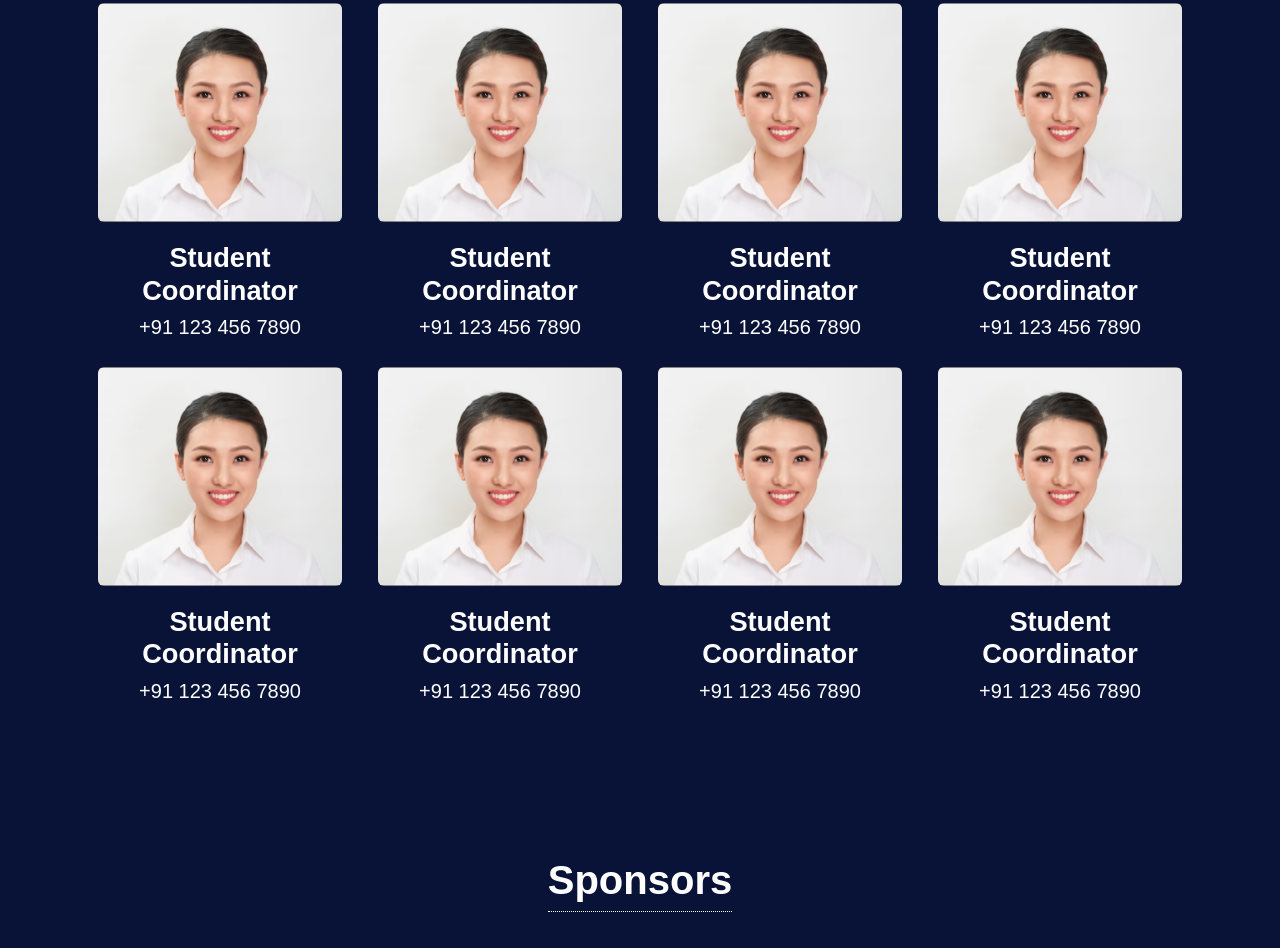
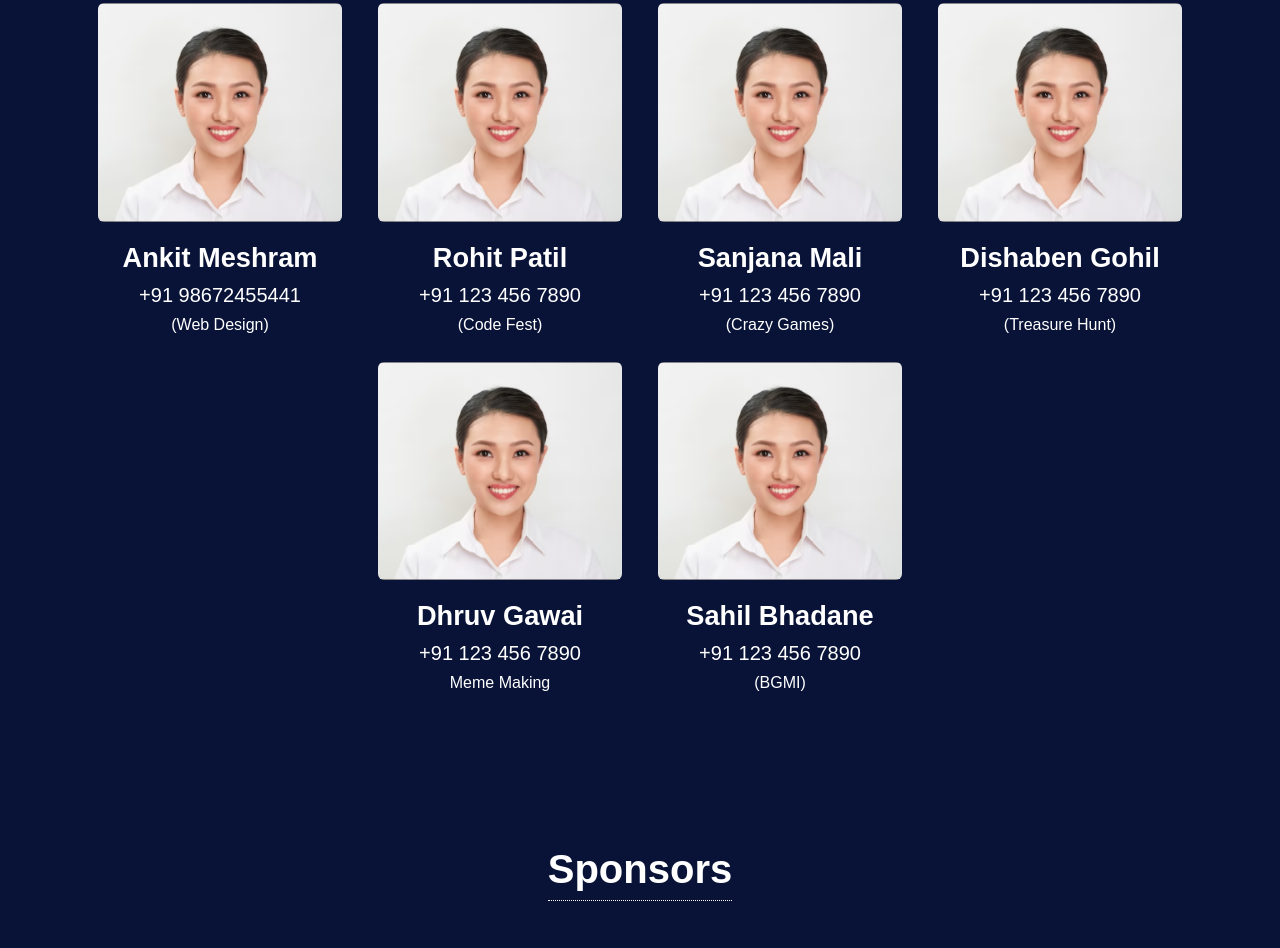
Before and after one commit to ankitdmeshram/ascend-tech-fest, a plain HTML site: page index.html in a window 1280 px wide. Shown: the part 2866-3814 px from the top of the page. Drawn offline with nearby package versions, Linux system fonts and the light colour scheme; a script that the page names is missing.

Commit message:
contetnt updated

```diff
--- a/index.html
+++ b/index.html
@@ -31,7 +31,7 @@
         <div class="gs-nav">
             <nav class="navbar navbar-expand-lg navbar-light">
                 <div class="container">
-                    <!-- <img src="img/logo.png" class="img-fluid" width="145px" alt="Ascend"> -->
+                    <!-- <img loading="lazy" src="img/logo.png" class="img-fluid" width="145px" alt="Ascend"> -->
                     <a class="navbar-brand" href="#">Ascend</a>
                     <button class="navbar-toggler" type="button" data-bs-toggle="collapse"
                         data-bs-target="#navbarSupportedContent" aria-controls="navbarSupportedContent"
@@ -191,7 +191,7 @@
                 </div>
                 <div class="col-lg-3">
                     <div class="text-center ">
-                        <img src="img/coordinator/1.png" class="img-fluid rounded" width="95%" height="100%" alt="">
+                        <img loading="lazy" src="img/coordinator/1.png" class="img-fluid rounded" width="95%" height="100%" alt="">
                         <div class="content-box">
                             <h4>Mariyam Maniyar</h4>
                             <h5>+91 123 456 7890</h5>
@@ -200,7 +200,7 @@
                 </div>
                 <div class="col-lg-3">
                     <div class="text-center ">
-                        <img src="img/coordinator/1.png" class="img-fluid rounded" width="95%" height="100%" alt="">
+                        <img loading="lazy" src="img/coordinator/1.png" class="img-fluid rounded" width="95%" height="100%" alt="">
                         <div class="content-box">
                             <h4>Mariyam Maniyar</h4>
                             <h5>+91 123 456 7890</h5>
@@ -209,7 +209,7 @@
                 </div>
                 <div class="col-lg-3">
                     <div class="text-center ">
-                        <img src="img/coordinator/1.png" class="img-fluid rounded" width="95%" height="100%" alt="">
+                        <img loading="lazy" src="img/coordinator/1.png" class="img-fluid rounded" width="95%" height="100%" alt="">
                         <div class="content-box">
                             <h4>Mariyam Maniyar</h4>
                             <h5>+91 123 456 7890</h5>
@@ -218,7 +218,7 @@
                 </div>
                 <div class="col-lg-3">
                     <div class="text-center ">
-                        <img src="img/coordinator/1.png" class="img-fluid rounded" width="95%" height="100%" alt="">
+                        <img loading="lazy" src="img/coordinator/1.png" class="img-fluid rounded" width="95%" height="100%" alt="">
                         <div class="content-box">
                             <h4>Mariyam Maniyar</h4>
                             <h5>+91 123 456 7890</h5>
@@ -227,7 +227,7 @@
                 </div>
                 <div class="col-lg-3">
                     <div class="text-center ">
-                        <img src="img/coordinator/1.png" class="img-fluid rounded" width="95%" height="100%" alt="">
+                        <img loading="lazy" src="img/coordinator/1.png" class="img-fluid rounded" width="95%" height="100%" alt="">
                         <div class="content-box">
                             <h4>Mariyam Maniyar</h4>
                             <h5>+91 123 456 7890</h5>
@@ -236,7 +236,7 @@
                 </div>
                 <div class="col-lg-3">
                     <div class="text-center ">
-                        <img src="img/coordinator/1.png" class="img-fluid rounded" width="95%" height="100%" alt="">
+                        <img loading="lazy" src="img/coordinator/1.png" class="img-fluid rounded" width="95%" height="100%" alt="">
                         <div class="content-box">
                             <h4>Mariyam Maniyar</h4>
                             <h5>+91 123 456 7890</h5>
@@ -245,7 +245,7 @@
                 </div>
                 <div class="col-lg-3">
                     <div class="text-center ">
-                        <img src="img/coordinator/1.png" class="img-fluid rounded" width="95%" height="100%" alt="">
+                        <img loading="lazy" src="img/coordinator/1.png" class="img-fluid rounded" width="95%" height="100%" alt="">
                         <div class="content-box">
                             <h4>Mariyam Maniyar</h4>
                             <h5>+91 123 456 7890</h5>
@@ -254,7 +254,7 @@
                 </div>
                 <div class="col-lg-3">
                     <div class="text-center ">
-                        <img src="img/coordinator/1.png" class="img-fluid rounded" width="95%" height="100%" alt="">
+                        <img loading="lazy" src="img/coordinator/1.png" class="img-fluid rounded" width="95%" height="100%" alt="">
                         <div class="content-box">
                             <h4>Mariyam Maniyar</h4>
                             <h5>+91 123 456 7890</h5>
@@ -262,80 +262,68 @@
                     </div>
                 </div>
             </div>
-            <div class="row co-img">
+            <div class="row co-img justify-content-center">
                 <div class="col-12 pb-5">
                     <h3>Student Co-Ordinator</h3>
 
                 </div>
                 <div class="col-lg-3">
                     <div class="text-center ">
-                        <img src="img/coordinator/1.png" class="img-fluid rounded" width="95%" height="100%" alt="">
+                        <img loading="lazy" src="img/coordinator/1.png" class="img-fluid rounded" width="95%" height="100%" alt="">
                         <div class="content-box">
-                            <h4>Student Coordinator</h4>
-                            <h5>+91 123 456 7890</h5>
+                            <h4>Ankit Meshram</h4>
+                            <h5>+91 98672455441</h5>
+                            <h6>(Web Design)</h6>
                         </div>
                     </div>
                 </div>
                 <div class="col-lg-3">
                     <div class="text-center ">
-                        <img src="img/coordinator/1.png" class="img-fluid rounded" width="95%" height="100%" alt="">
+                        <img loading="lazy" src="img/coordinator/1.png" class="img-fluid rounded" width="95%" height="100%" alt="">
                         <div class="content-box">
-                            <h4>Student Coordinator</h4>
+                            <h4>Rohit Patil</h4>
                             <h5>+91 123 456 7890</h5>
+                            <h6>(Code Fest)</h6>
                         </div>
                     </div>
                 </div>
                 <div class="col-lg-3">
                     <div class="text-center ">
-                        <img src="img/coordinator/1.png" class="img-fluid rounded" width="95%" height="100%" alt="">
+                        <img loading="lazy" src="img/coordinator/1.png" class="img-fluid rounded" width="95%" height="100%" alt="">
                         <div class="content-box">
-                            <h4>Student Coordinator</h4>
+                            <h4>Sanjana Mali</h4>
                             <h5>+91 123 456 7890</h5>
+                            <h6>(Crazy Games)</h6>
                         </div>
                     </div>
                 </div>
                 <div class="col-lg-3">
                     <div class="text-center ">
-                        <img src="img/coordinator/1.png" class="img-fluid rounded" width="95%" height="100%" alt="">
+                        <img loading="lazy" src="img/coordinator/1.png" class="img-fluid rounded" width="95%" height="100%" alt="">
                         <div class="content-box">
-                            <h4>Student Coordinator</h4>
+                            <h4>Dishaben Gohil</h4>
                             <h5>+91 123 456 7890</h5>
+                            <h6>(Treasure Hunt)</h6>
                         </div>
                     </div>
                 </div>
                 <div class="col-lg-3">
                     <div class="text-center ">
-                        <img src="img/coordinator/1.png" class="img-fluid rounded" width="95%" height="100%" alt="">
+                        <img loading="lazy" src="img/coordinator/1.png" class="img-fluid rounded" width="95%" height="100%" alt="">
                         <div class="content-box">
-                            <h4>Student Coordinator</h4>
+                            <h4>Dhruv Gawai</h4>
                             <h5>+91 123 456 7890</h5>
+                            <h6>Meme Making</h6>
                         </div>
                     </div>
                 </div>
                 <div class="col-lg-3">
                     <div class="text-center ">
-                        <img src="img/coordinator/1.png" class="img-fluid rounded" width="95%" height="100%" alt="">
+                        <img loading="lazy" src="img/coordinator/1.png" class="img-fluid rounded" width="95%" height="100%" alt="">
                         <div class="content-box">
-                            <h4>Student Coordinator</h4>
+                            <h4>Sahil Bhadane</h4>
                             <h5>+91 123 456 7890</h5>
-                        </div>
-                    </div>
-                </div>
-                <div class="col-lg-3">
-                    <div class="text-center ">
-                        <img src="img/coordinator/1.png" class="img-fluid rounded" width="95%" height="100%" alt="">
-                        <div class="content-box">
-                            <h4>Student Coordinator</h4>
-                            <h5>+91 123 456 7890</h5>
-                        </div>
-                    </div>
-                </div>
-                <div class="col-lg-3">
-                    <div class="text-center ">
-                        <img src="img/coordinator/1.png" class="img-fluid rounded" width="95%" height="100%" alt="">
-                        <div class="content-box">
-                            <h4>Student Coordinator</h4>
-                            <h5>+91 123 456 7890</h5>
+                            <h6>(BGMI)</h6>
                         </div>
                     </div>
                 </div>
@@ -354,72 +342,72 @@
             <div class="row justify-content-center sponsor-list">
                 <div class="col-sm-3 col-6">
                     <div class="logo-box text-center">
-                        <img src="img/logo/logo1.png" class="img-fluid" alt="logo1">
+                        <img loading="lazy" src="img/logo/logo1.png" class="img-fluid" alt="logo1">
                     </div>
                 </div>
                 <div class="col-sm-3 col-6">
                     <div class="logo-box text-center">
-                        <img src="img/logo/logo1.png" class="img-fluid" alt="logo1">
+                        <img loading="lazy" src="img/logo/logo1.png" class="img-fluid" alt="logo1">
                     </div>
                 </div>
                 <div class="col-sm-3 col-6">
                     <div class="logo-box text-center">
-                        <img src="img/logo/logo1.png" class="img-fluid" alt="logo1">
+                        <img loading="lazy" src="img/logo/logo1.png" class="img-fluid" alt="logo1">
                     </div>
                 </div>
                 <div class="col-sm-3 col-6">
                     <div class="logo-box text-center">
-                        <img src="img/logo/logo1.png" class="img-fluid" alt="logo1">
+                        <img loading="lazy" src="img/logo/logo1.png" class="img-fluid" alt="logo1">
                     </div>
                 </div>
                 <div class="col-sm-3 col-6">
                     <div class="logo-box text-center">
-                        <img src="img/logo/logo1.png" class="img-fluid" alt="logo1">
+                        <img loading="lazy" src="img/logo/logo1.png" class="img-fluid" alt="logo1">
                     </div>
                 </div>
                 <div class="col-sm-3 col-6">
                     <div class="logo-box text-center">
-                        <img src="img/logo/logo1.png" class="img-fluid" alt="logo1">
+                        <img loading="lazy" src="img/logo/logo1.png" class="img-fluid" alt="logo1">
                     </div>
                 </div>
                 <div class="col-sm-3 col-6">
                     <div class="logo-box text-center">
-                        <img src="img/logo/logo1.png" class="img-fluid" alt="logo1">
+                        <img loading="lazy" src="img/logo/logo1.png" class="img-fluid" alt="logo1">
                     </div>
                 </div>
                 <div class="col-sm-3 col-6">
                     <div class="logo-box text-center">
-                        <img src="img/logo/logo1.png" class="img-fluid" alt="logo1">
+                        <img loading="lazy" src="img/logo/logo1.png" class="img-fluid" alt="logo1">
                     </div>
                 </div>
                 <div class="col-sm-3 col-6">
                     <div class="logo-box text-center">
-                        <img src="img/logo/logo1.png" class="img-fluid" alt="logo1">
+                        <img loading="lazy" src="img/logo/logo1.png" class="img-fluid" alt="logo1">
                     </div>
                 </div>
                 <div class="col-sm-3 col-6">
                     <div class="logo-box text-center">
-                        <img src="img/logo/logo1.png" class="img-fluid" alt="logo1">
+                        <img loading="lazy" src="img/logo/logo1.png" class="img-fluid" alt="logo1">
                     </div>
                 </div>
                 <div class="col-sm-3 col-6">
                     <div class="logo-box text-center">
-                        <img src="img/logo/logo1.png" class="img-fluid" alt="logo1">
+                        <img loading="lazy" src="img/logo/logo1.png" class="img-fluid" alt="logo1">
                     </div>
                 </div>
                 <div class="col-sm-3 col-6">
                     <div class="logo-box text-center">
-                        <img src="img/logo/logo1.png" class="img-fluid" alt="logo1">
+                        <img loading="lazy" src="img/logo/logo1.png" class="img-fluid" alt="logo1">
                     </div>
                 </div>
                 <div class="col-sm-3 col-6">
                     <div class="logo-box text-center">
-                        <img src="img/logo/logo1.png" class="img-fluid" alt="logo1">
+                        <img loading="lazy" src="img/logo/logo1.png" class="img-fluid" alt="logo1">
                     </div>
                 </div>
                 <div class="col-sm-3 col-6">
                     <div class="logo-box text-center">
-                        <img src="img/logo/logo1.png" class="img-fluid" alt="logo1">
+                        <img loading="lazy" src="img/logo/logo1.png" class="img-fluid" alt="logo1">
                     </div>
                 </div>
             </div>
```
